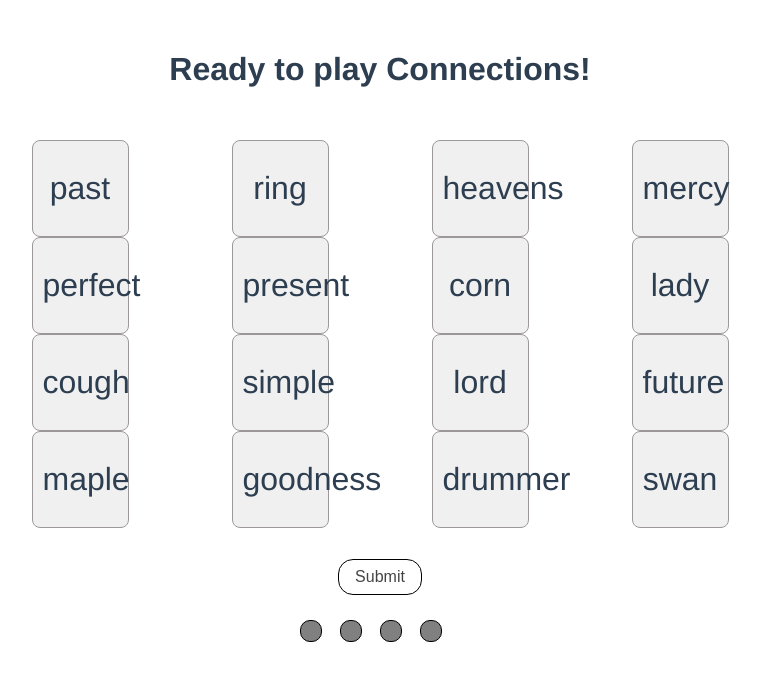
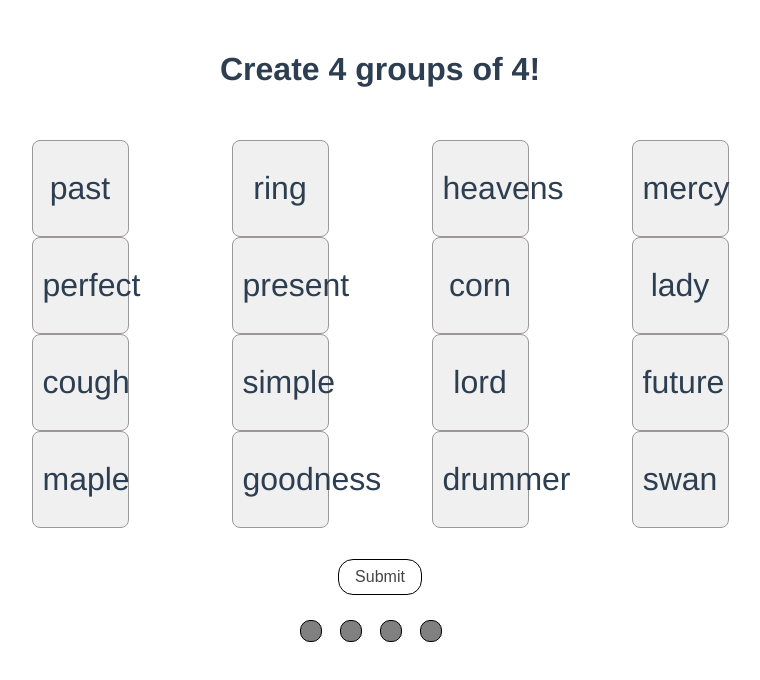
Before and after one commit to margOnline/connections, a Vue app: page / in a window 1280 px wide. Shown: the top 680 px of the page, without its empty margins (260-1020 px from the left). Built offline with nearby package versions, Linux system fonts and the light colour scheme.

Commit message:
Change message displayed at start of game

```diff
--- a/src/components/GameMessage.vue
+++ b/src/components/GameMessage.vue
@@ -18,7 +18,7 @@ export default {
         3: "Well done",
         4: "Perfect",
       },
-      inProgressMessage: "Ready to play Connections",
+      inProgressMessage: "Create 4 groups of 4",
       numOfGuessesRemaining: { type: Number },
     };
   },
```
